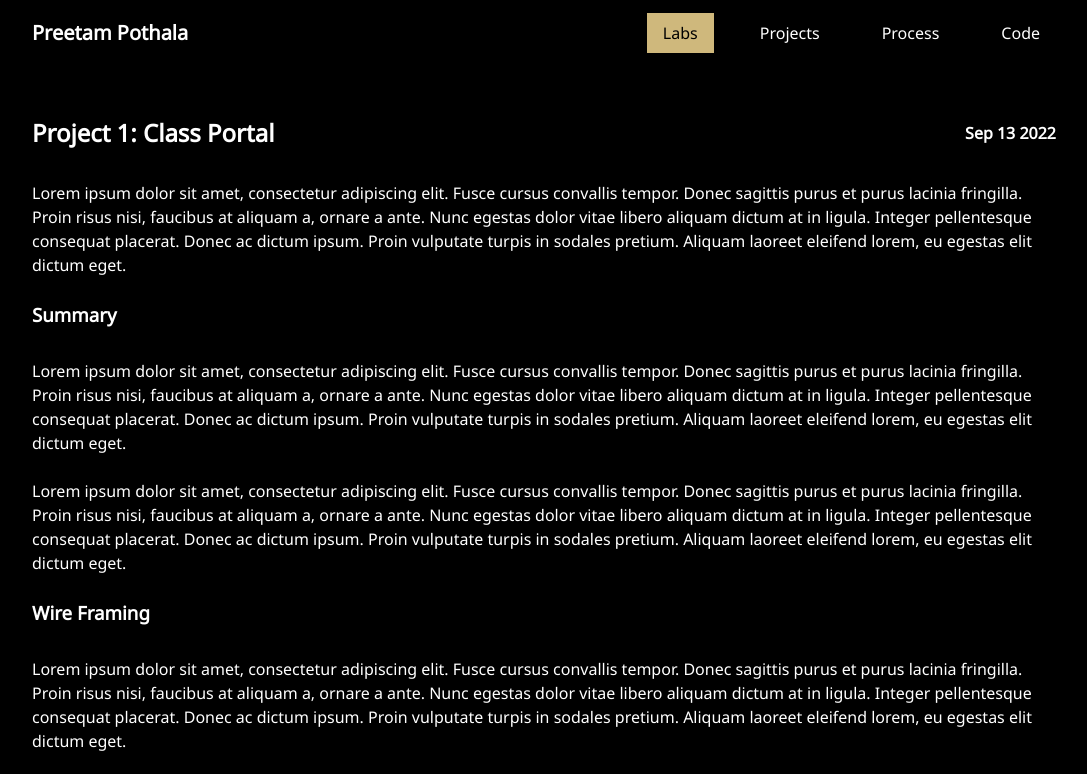
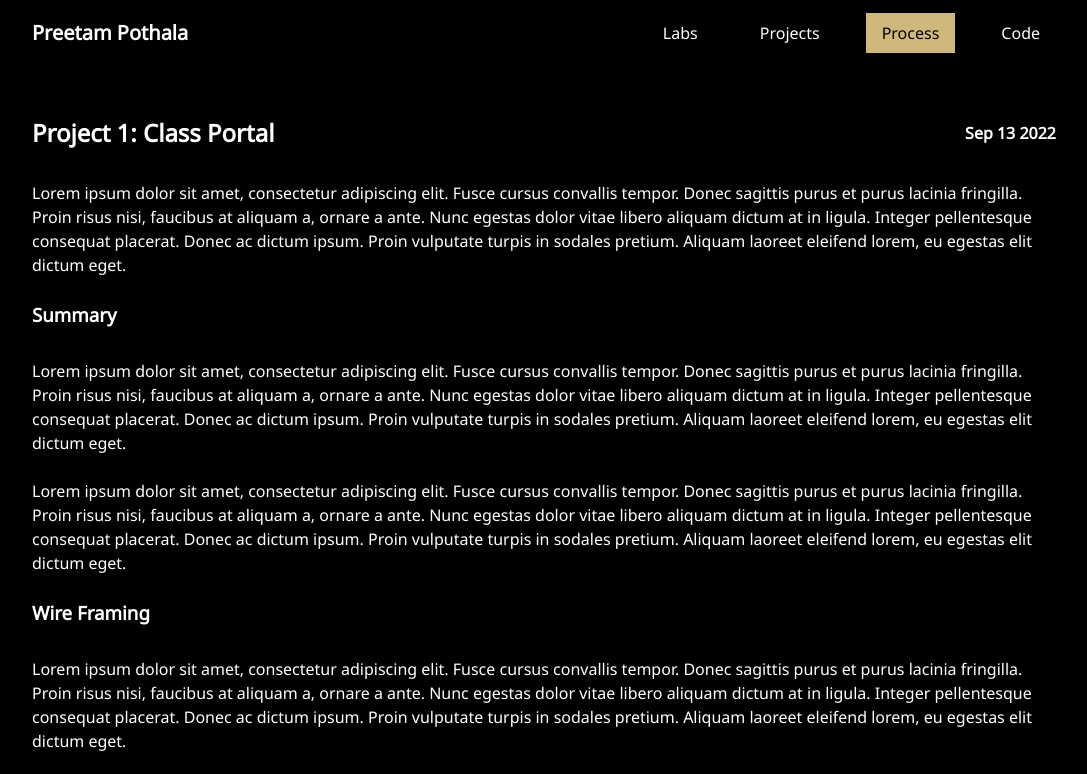
Before and after one commit to preetampothala/preetampothala.github.io, a plain HTML site: page project1-process.html in a window 1280 px wide. Shown: the top 774 px of the page, without its empty margins (96-1183 px from the left). Drawn offline with nearby package versions, Linux system fonts and the light colour scheme.

Commit message:
Update project1-process.html

```diff
--- a/project1-process.html
+++ b/project1-process.html
@@ -15,11 +15,11 @@
     <nav id="header-bar" class="navbar main-nav page-container">
       <a class="logo" href="/index.html">Preetam Pothala</a>
       <ul class="navbar-right">
-        <li class="nav-item active"><a href="/labs.html">Labs</a></li>
+        <li class="nav-item"><a href="/labs.html">Labs</a></li>
         <li class="nav-item">
           <a href="/projects.html">Projects</a>
         </li>
-        <li class="nav-item">
+        <li class="nav-item active">
           <a href="/process.html">Process</a>
         </li>
         <li class="nav-item"><a href="#">Code</a></li>
```
